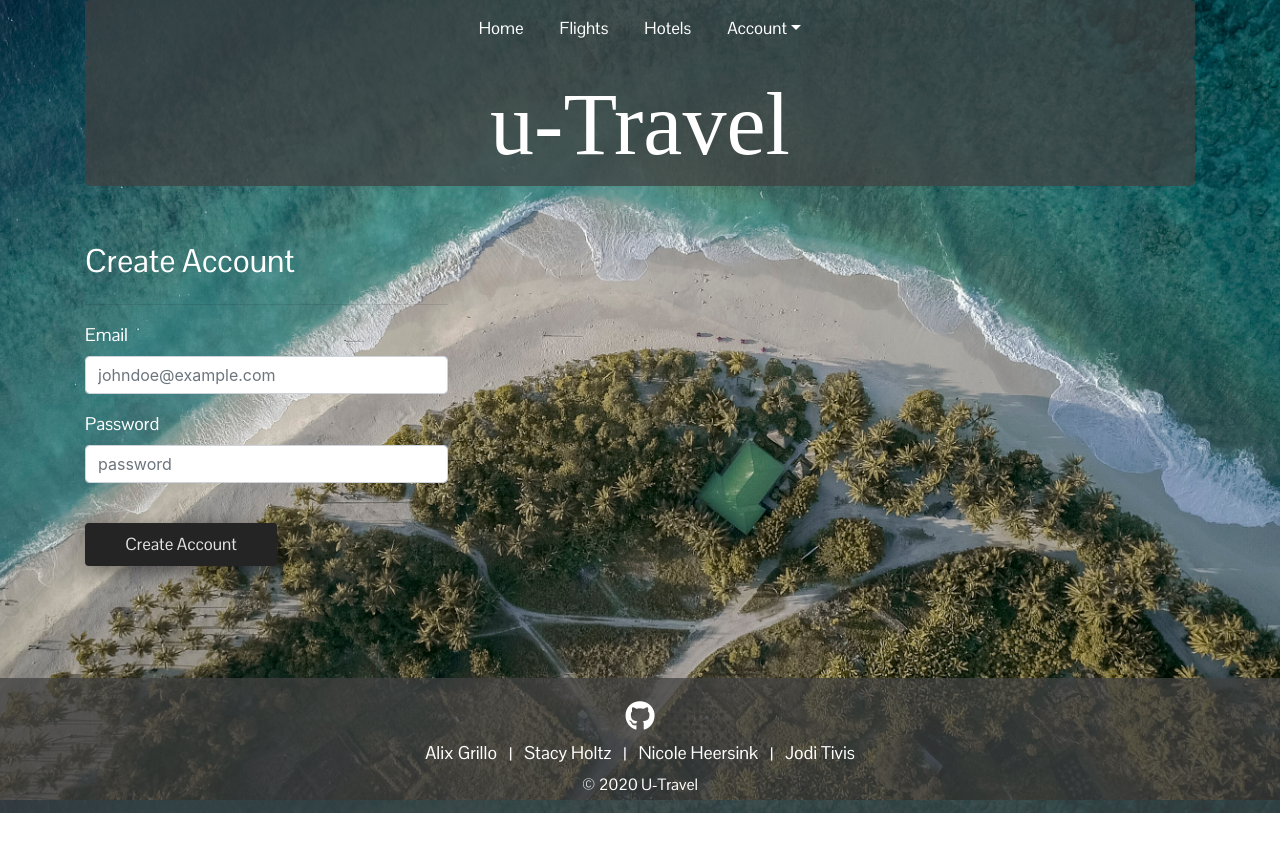
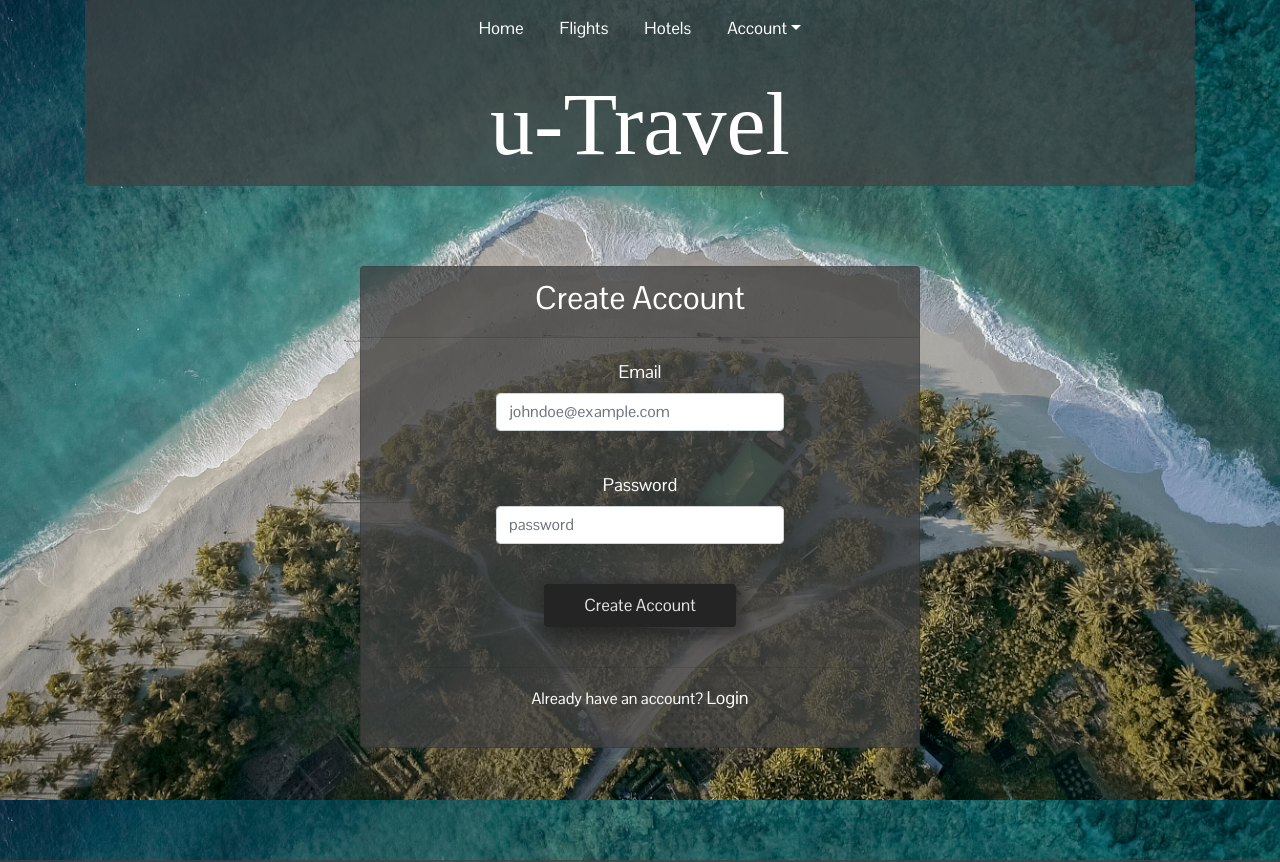
Before and after one commit to joditivis/U-Travel, a React (Create React App) app in the folder client/: page /createaccount in a window 1280 px wide. Shown: the top 862 px of the page. Before the commit the page ends 813 px from the top, so only its background shows below. Built offline with nearby package versions, Linux system fonts and the light colour scheme; no server answers; a web font is replaced by a local one.

Commit message:
added create account/login buttons below each login/create account forms, styled login forms, added style formatting to flight result cards

```diff
--- a/client/src/components/TravelSearch/TravelSearchForm.js
+++ b/client/src/components/TravelSearch/TravelSearchForm.js
@@ -349,7 +349,7 @@ class TravelSearchForm extends Component {
 
               <br></br>
 
-              <p>Depart / Return</p>
+              <p className="travel-form-label">Depart / Return</p>
               <DatePicker setDate={this.setDate} />
 
               <br></br>
--- a/client/src/components/TravelSearch/TravelSearchResults.js
+++ b/client/src/components/TravelSearch/TravelSearchResults.js
@@ -1,21 +1,22 @@
 import React from 'react';
-import { Col, Card, CardHeader, CardBody, Button } from 'reactstrap';
+import { Card, CardHeader, CardBody, Button } from 'reactstrap';
 import moment from 'moment';
 
 const TravelSearchResults = props => {
   console.log(props.flight.offerItems[0].services[0].segments[0].flightSegment.carrierCode);
   return (
-      <Col >
         <Card className="travelCard">
-          <CardHeader>Airline: {props.flight.offerItems[0].services[0].segments[0].flightSegment.carrierCode}</CardHeader>
-          <CardBody>
-            <p>Departure: {props.flight.offerItems[0].services[0].segments[0].flightSegment.departure.iataCode} at {moment(props.flight.offerItems[0].services[0].segments[0].flightSegment.departure.at, ["YYYY", moment.ISO_8601]).format("MM/DD/YYYY h:mm a")}</p>
-            <p>Arrival: {props.flight.offerItems[0].services[0].segments[0].flightSegment.arrival.iataCode} at {moment(props.flight.offerItems[0].services[0].segments[0].flightSegment.arrival.at, ["YYYY", moment.ISO_8601]).format("MM/DD/YYYY h:mm a")}</p>
-            <p>Price: ${props.flight.offerItems[0].price.total}</p>
-            <Button id={props.flight.id}>Save this Flight</Button>
-          </CardBody>
+          <CardHeader className="flight-results-header"><h3>Airline: {props.flight.offerItems[0].services[0].segments[0].flightSegment.carrierCode}</h3></CardHeader>
+            <CardBody>
+                  <p className="flight-details"><h5>Departure:</h5> {props.flight.offerItems[0].services[0].segments[0].flightSegment.departure.iataCode} at {moment(props.flight.offerItems[0].services[0].segments[0].flightSegment.departure.at, ["YYYY", moment.ISO_8601]).format("MM/DD/YYYY h:mm a")}</p>
+                  <hr></hr>
+                  <p className="flight-details"><h5>Arrival:</h5> {props.flight.offerItems[0].services[0].segments[0].flightSegment.arrival.iataCode} at {moment(props.flight.offerItems[0].services[0].segments[0].flightSegment.arrival.at, ["YYYY", moment.ISO_8601]).format("MM/DD/YYYY h:mm a")}</p>
+                  <hr></hr>
+                  <p className="flight-details"><h5>Price:</h5> ${props.flight.offerItems[0].price.total}</p>
+                  <br></br>
+                  <Button className="flight-results-btn" id={props.flight.id}>Save Flight</Button>
+            </CardBody>
         </Card>
-      </Col>
   );
 };
 
--- a/client/src/components/TravelSearch/style.css
+++ b/client/src/components/TravelSearch/style.css
@@ -123,3 +123,26 @@
     margin: 0 auto;
     margin-top: 5rem;
   }
+
+  .flight-details {
+    font-size: 18px;
+  }
+
+  .flight-results-btn {
+    color: rgba(255, 255, 255, 0.87);
+    background-color: rgb(36, 36, 36);
+    border: solid rgb(36, 36, 36);
+    box-shadow: 0px 5px 15px 8px rgba(0, 0, 0, 0.2), 10px 5px 10px 0px rgba(0, 0, 0, 0.19);
+    font-family: 'Pontano Sans', sans-serif;
+    font-size: 17px;
+    width: 12rem;
+    margin: 0 auto;
+    display: block;
+}
+
+.flight-results-btn:hover {
+    color: rgb(0, 0, 0);
+    background-color: rgba(255, 255, 255, 0.87);
+    border: solid rgba(255, 255, 255, 0.87);
+    font-family: 'Pontano Sans', sans-serif;
+}
--- a/client/src/pages/CreateAccountPage/CreateAccountPage.js
+++ b/client/src/pages/CreateAccountPage/CreateAccountPage.js
@@ -1,7 +1,10 @@
 import React, { Component } from 'react';
 import axios from 'axios';
-import { Row, Col, Button, Form, FormGroup, Label, Input, Container } from 'reactstrap';
+import { Button, Form, FormGroup, Label, Input, Container, Card,
+  CardHeader,
+  CardBody, } from 'reactstrap';
 import './style.css';
+import { Link } from 'react-router-dom';
 
 class CreateAccountPage extends Component {
     constructor() {
@@ -52,12 +55,12 @@ class CreateAccountPage extends Component {
 render() {
     return (
       <Container>
-      <br></br>
-        <h2 className='create-act-header'>Create Account</h2>
-          <Form>
-            <Row form>
-              <Col md={4}>
-              <hr></hr>
+        <Card className='create-act-card'>
+          <CardHeader className='create-act-header'>
+            <h2>Create Account</h2>
+          </CardHeader>
+            <CardBody className='create-act-body'>
+              <Form className='create-act-form'>
                     <FormGroup>
                       <Label className='create-act-label' for='createUserEmail'>Email</Label>
                       <Input
@@ -69,6 +72,7 @@ render() {
                         onChange={this.handleChange}
                       />
                     </FormGroup>
+                    <br></br>
                     <FormGroup>
                       <Label className='create-act-label' for='createUserPassword'>Password</Label>
                       <Input
@@ -87,9 +91,12 @@ render() {
                   type='submit'>
                   Create Account
                 </Button>
-            </Col>
-          </Row>
+                <br></br>
+                <hr></hr>
+                <p className='already-account'>Already have an account? <Link to={`/login`} className='login-link'> Login </Link> </p>
             </Form>
+          </CardBody>
+        </Card>
       </Container>
     );
   }
--- a/client/src/pages/CreateAccountPage/style.css
+++ b/client/src/pages/CreateAccountPage/style.css
@@ -1,12 +1,31 @@
-.create-act-header {
+.create-act-card {
+    background-color: rgba(66, 66, 66, 0.74);
     font-family: 'Pontano Sans', sans-serif;
     color: rgb(255, 255, 255);
+    width: 35rem;
+    margin: 0 auto;
+    margin-top: 5rem;
+}
+
+.create-act-header {
+    font-size: 20px;
+    text-align: center;
+}
+
+.create-act-form {
+    text-align: center;
+    align-items: center;
 }
 
 .create-act-label {
-    font-family: 'Pontano Sans', sans-serif;
+    color: rgb(255, 255, 255);
     font-size: 18px;
-    color: rgb(255, 255, 255);
+}
+
+#createUserEmail, #createUserPassword {
+    display: block;
+    margin: 0 auto;
+    width: 18rem;
 }
 
 .create-act-btn {
@@ -17,6 +36,8 @@
     font-family: 'Pontano Sans', sans-serif;
     font-size: 17px;
     width: 12rem;
+    margin: 0 auto;
+    display: block;
 }
 
 .create-act-btn:hover {
@@ -25,3 +46,18 @@
     border: solid rgba(255, 255, 255, 0.87);
     font-family: 'Pontano Sans', sans-serif;
 }
+
+.already-account {
+    color: rgb(255, 255, 255);
+    font-family: 'Pontano Sans', sans-serif;
+}
+
+.login-link {
+    color: rgb(255, 255, 255);
+    font-family: 'Pontano Sans', sans-serif;
+    font-size: 18px;
+}
+
+.login-link:hover {
+    color: rgb(0, 0, 0);
+}
--- a/client/src/pages/LogInPage/LogInPage.js
+++ b/client/src/pages/LogInPage/LogInPage.js
@@ -1,8 +1,9 @@
 import React, { Component } from 'react';
 import { Redirect } from 'react-router-dom';
 import axios from 'axios';
-import { Row, Col, Button, Form, FormGroup, Label, Input, Container } from 'reactstrap';
+import { Button, Form, FormGroup, Label, Input, Container, Card, CardHeader, CardBody } from 'reactstrap';
 import './style.css';
+import { Link } from 'react-router-dom';
 
 class LogInPage extends Component {
     constructor() {
@@ -59,12 +60,12 @@ class LogInPage extends Component {
         } else {
           return (
             <Container>
-            <br></br>
-              <h2 className="login-header">Log In</h2>
+              <Card className='login-card'>
+                <CardHeader className='login-header'>
+                  <h2>Log In</h2>
+                </CardHeader>
+                  <CardBody className='login-body'>
                     <Form className="login-form">
-                <Row form>
-                  <Col md={4}>
-                  <hr></hr>
                           <FormGroup>
                             <Label className="login-form-label" for='userEmail'>Email</Label>
                             <Input
@@ -76,6 +77,7 @@ class LogInPage extends Component {
                               onChange={this.handleChange}
                             />
                           </FormGroup>
+                          <br></br>
                           <FormGroup>
                             <Label className="login-form-label" for='userPassword'>Password</Label>
                             <Input
@@ -94,9 +96,12 @@ class LogInPage extends Component {
                             type='submit'>
                             Log In
                           </Button>
-                  </Col>
-                </Row>
+                          <br></br>
+                      <hr></hr>
+                      <p className='no-account'>Don't have an account? <Link to={`/createaccount`} className='create-act-link'> Create Account </Link> </p>
                     </Form>
+                  </CardBody>
+                </Card>
             </Container>
           );
         }
--- a/client/src/pages/LogInPage/style.css
+++ b/client/src/pages/LogInPage/style.css
@@ -1,12 +1,31 @@
-.login-header {
+.login-card {
+    background-color: rgba(66, 66, 66, 0.74);
     font-family: 'Pontano Sans', sans-serif;
     color: rgb(255, 255, 255);
+    width: 35rem;
+    margin: 0 auto;
+    margin-top: 5rem;
+}
+
+.login-header {
+    font-size: 20px;
+    text-align: center;
+}
+
+.login-form {
+    text-align: center;
+    align-items: center;
 }
 
 .login-form-label {
-    font-family: 'Pontano Sans', sans-serif;
+    color: rgb(255, 255, 255);
     font-size: 18px;
-    color: rgb(255, 255, 255);
+}
+
+#userEmail, #userPassword {
+    display: block;
+    margin: 0 auto;
+    width: 18rem;
 }
 
 .login-btn {
@@ -16,7 +35,9 @@
     box-shadow: 0px 5px 15px 8px rgba(0, 0, 0, 0.2), 10px 5px 10px 0px rgba(0, 0, 0, 0.19);
     font-family: 'Pontano Sans', sans-serif;
     font-size: 17px;
-    width: 8rem;
+    width: 12rem;
+    margin: 0 auto;
+    display: block;
 }
 
 .login-btn:hover {
@@ -25,3 +46,18 @@
     border: solid rgba(255, 255, 255, 0.87);
     font-family: 'Pontano Sans', sans-serif;
 }
+
+.no-account {
+    color: rgb(255, 255, 255);
+    font-family: 'Pontano Sans', sans-serif;
+}
+
+.create-act-link {
+    color: rgb(255, 255, 255);
+    font-family: 'Pontano Sans', sans-serif;
+    font-size: 18px;
+}
+
+.create-act-link:hover {
+    color: rgb(0, 0, 0);
+}
```
Lines whose indentation alone changed are shown as unchanged.
